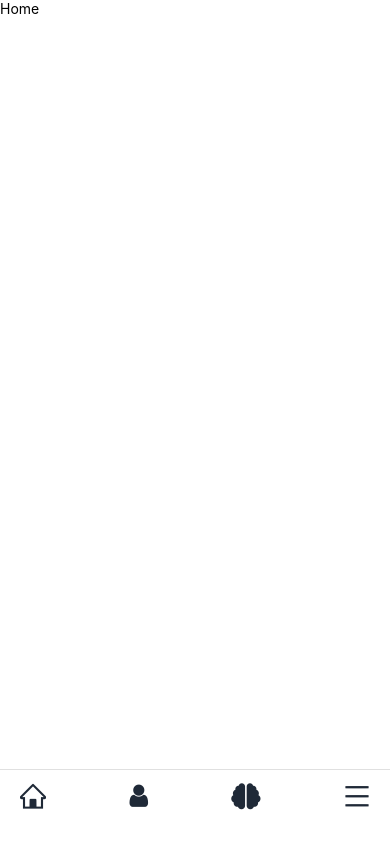
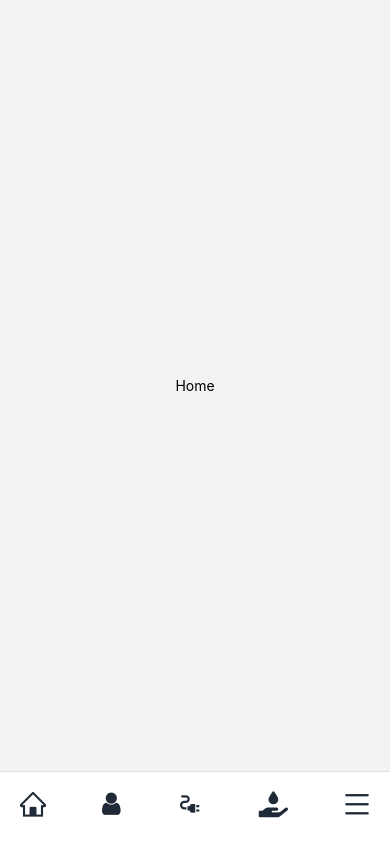
Before and after one commit to Management-System-for-Rental-SEP490/ISUMS_MOBILE_APP, a React Native app: screen /Home in a window 390 px wide. Built offline with nearby package versions, Linux system fonts and the light colour scheme.

Commit message:
navigation in main screen is ok

```diff
--- a/App.tsx
+++ b/App.tsx
@@ -1,10 +1,10 @@
-import { SafeAreaProvider } from 'react-native-safe-area-context';
-import Home from './src/screens/home';
+import { SafeAreaProvider } from "react-native-safe-area-context";
+import Navigation from './src/navigation/navigation';
 
 export default function App() {
   return (
     <SafeAreaProvider>
-      <Home />
+        <Navigation />
     </SafeAreaProvider>
   );
 }
--- a/package.json
+++ b/package.json
@@ -20,6 +20,7 @@
     "react-dom": "19.1.0",
     "react-native": "0.81.5",
     "react-native-safe-area-context": "~5.6.0",
+    "react-native-screens": "~4.16.0",
     "react-native-web": "^0.21.0",
     "zustand": "^5.0.9"
   },
--- a/src/components/footer.tsx
+++ b/src/components/footer.tsx
@@ -1,15 +1,33 @@
-import { View } from "react-native";
+import { View, TouchableOpacity } from "react-native";
+import { useNavigation } from "@react-navigation/native";
+import { NativeStackNavigationProp } from "@react-navigation/native-stack";
 
 import Icons from "../theme/icon";
 import homeStyles from "../styles/homeScreen/homeStyles";
+import { RootStackParamList } from "../types";
 
-const Footer = () => (
+const Footer = () => {
+  const navigation = useNavigation<NativeStackNavigationProp<RootStackParamList>>();
+
+  return (
     <View style={homeStyles.footer}>
+      <TouchableOpacity onPress={() => navigation.navigate("Home")}>
         <Icons.home size={26} color="#1f2937" />
+      </TouchableOpacity>
+      <TouchableOpacity onPress={() => navigation.navigate("User")}>
         <Icons.user size={26} color="#1f2937" />
-    <Icons.brain size={26} color="#1f2937" />
+      </TouchableOpacity>
+      <TouchableOpacity onPress={() => navigation.navigate("Electric")}>
+        <Icons.electric size={26} color="#1f2937" />
+      </TouchableOpacity>
+      <TouchableOpacity onPress={() => navigation.navigate("Water")}>
+        <Icons.water size={26} color="#1f2937" />
+      </TouchableOpacity>
+      <TouchableOpacity>
         <Icons.menu size={26} color="#1f2937" />
+      </TouchableOpacity>
     </View>
   );
+};
 
 export default Footer;
--- /dev/null
+++ b/src/navigation/navigation.tsx
@@ -0,0 +1,41 @@
+import { View, StyleSheet } from "react-native";
+import { NavigationContainer } from "@react-navigation/native";
+import Home from "../screens/home";
+import { createNativeStackNavigator } from "@react-navigation/native-stack";
+import User from "../screens/user";
+import Electric from "../screens/electric";
+import Water from "../screens/water";
+import { RootStackParamList } from "../types";
+import Footer from "../components/footer";
+
+const Stack = createNativeStackNavigator<RootStackParamList>();
+
+const Navigation = () => {
+  return (
+    <NavigationContainer>
+      <View style={styles.layout}>
+        <View style={styles.screenWrapper}>
+          <Stack.Navigator screenOptions={{ headerShown: false }}>
+            <Stack.Screen name="Home" component={Home} />
+            <Stack.Screen name="User" component={User} />
+            <Stack.Screen name="Electric" component={Electric} />
+            <Stack.Screen name="Water" component={Water} />
+          </Stack.Navigator>
+        </View>
+        <Footer />
+      </View>
+    </NavigationContainer>
+  );
+};
+
+const styles = StyleSheet.create({
+  layout: {
+    flex: 1,
+    backgroundColor: "white",
+  },
+  screenWrapper: {
+    flex: 1,
+  },
+});
+
+export default Navigation;
--- a/src/screens/electric.tsx
+++ b/src/screens/electric.tsx
@@ -1,10 +1,17 @@
-import { View, Text } from "react-native"
+import { View, Text, StyleSheet } from "react-native";
 
-const Electric = () => {
-    return (
-        <View>
-            <Text>Electric</Text>
-        </View>
-    )
-}
+const Electric = () => (
+  <View style={styles.screen}>
+    <Text>Electric</Text>
+  </View>
+);
+
+const styles = StyleSheet.create({
+  screen: {
+    flex: 1,
+    justifyContent: "center",
+    alignItems: "center",
+  },
+});
+
 export default Electric;
--- a/src/screens/home.tsx
+++ b/src/screens/home.tsx
@@ -1,13 +1,19 @@
 // Welcome to screens
 
-import { Text, View } from "react-native";
-import Footer from "../components/footer";
-import { homeStyles } from "../styles/homeScreen/homeStyles";
+import { Text, View, StyleSheet } from "react-native";
 
 const Home = () => (
-    <View style={homeStyles.container}>
-        <Text>Home</Text>
-        <Footer/>
-    </View>
-)
+  <View style={styles.screen}>
+    <Text>Home</Text>
+  </View>
+);
+
+const styles = StyleSheet.create({
+  screen: {
+    flex: 1,
+    justifyContent: "center",
+    alignItems: "center",
+  },
+});
+
 export default Home;
--- a/src/screens/user.tsx
+++ b/src/screens/user.tsx
@@ -1,10 +1,17 @@
-import { View, Text } from "react-native"
+import { View, Text, StyleSheet } from "react-native";
 
-const User = () => {
-    return (
-        <View >
-           <Text>User</Text>
-        </View>
-    )
-}
+const User = () => (
+  <View style={styles.screen}>
+    <Text>User</Text>
+  </View>
+);
+
+const styles = StyleSheet.create({
+  screen: {
+    flex: 1,
+    justifyContent: "center",
+    alignItems: "center",
+  },
+});
+
 export default User;
--- a/src/screens/water.tsx
+++ b/src/screens/water.tsx
@@ -1,10 +1,17 @@
-import { View, Text } from "react-native"
+import { View, Text, StyleSheet } from "react-native";
 
-const Water = () => {
-    return (
-        <View>
-            <Text>Water</Text>
-        </View>
-    )
-}
+const Water = () => (
+  <View style={styles.screen}>
+    <Text>Water</Text>
+  </View>
+);
+
+const styles = StyleSheet.create({
+  screen: {
+    flex: 1,
+    justifyContent: "center",
+    alignItems: "center",
+  },
+});
+
 export default Water;
--- a/src/styles/homeScreen/homeStyles.tsx
+++ b/src/styles/homeScreen/homeStyles.tsx
@@ -1,26 +1,22 @@
 import { StyleSheet } from "react-native";
 export const homeStyles = StyleSheet.create({
     container: {
-        flex: 1, // Cho phép view cha (container) chiếm toàn bộ không gian màn hình
-        backgroundColor: 'white', // Đặt màu nền cho toàn bộ màn hình là màu trắng
+        flex: 1,
+        backgroundColor: "white",
     },
     footer: {
-        position: 'absolute' as 'absolute', // Footer được đặt tuyệt đối để luôn dính ở dưới cùng màn hình
-        left: 0, // Căn trái sát cạnh màn hình
-        right: 0, // Căn phải sát cạnh màn hình
-        bottom: 0, // Căn dưới sát mép màn hình
-        backgroundColor: '#fff', // Màu nền trắng cho footer
-        borderTopWidth: 1, // Đường viền phía trên của footer dày 1px
-        borderTopColor: '#e0e0e0', // Màu viền phía trên là xám nhạt, tạo sự phân tách giữa footer và phần nội dung phía trên
-        paddingBottom: 34, // Khoảng cách ở dưới cùng của footer (thường để tránh phần thiết bị như home indicator)
-        paddingTop: 12, // Khoảng cách phía trên trong footer để nội dung không dính sát viền
-        paddingHorizontal: 20, // Khoảng cách trái phải trong footer
-        flexDirection: 'row', // Hiển thị icon theo hàng ngang
-        alignItems: 'center', // Căn giữa các phần tử theo chiều ngang
-        justifyContent: 'space-between', // Phân bố đều icon theo chiều ngang
-        minHeight: 64, // Đảm bảo footer luôn có chiều cao tối thiểu là 64px
+        width: "100%",
+        backgroundColor: "#fff",
+        borderTopWidth: 1,
+        borderTopColor: "#e0e0e0",
+        paddingVertical: 12,
+        paddingHorizontal: 20,
+        flexDirection: "row",
+        alignItems: "center",
+        justifyContent: "space-between",
+        minHeight: 64,
+        marginBottom: 9,
 
     },
-
 });
 export default homeStyles;
```
Also changed, not shown: src/types/index.tsx (+7 -1 lines), 1 other file (tests, documents, lock files or other folders). Lines whose indentation alone changed are shown as unchanged.
